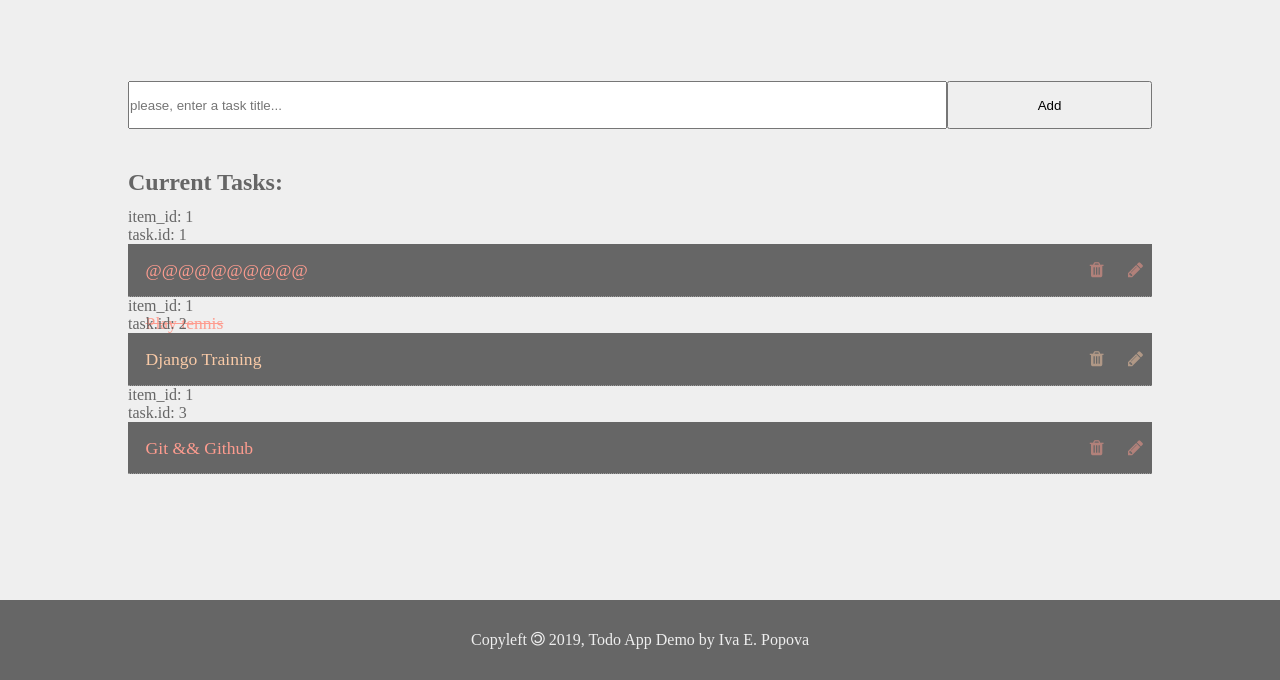
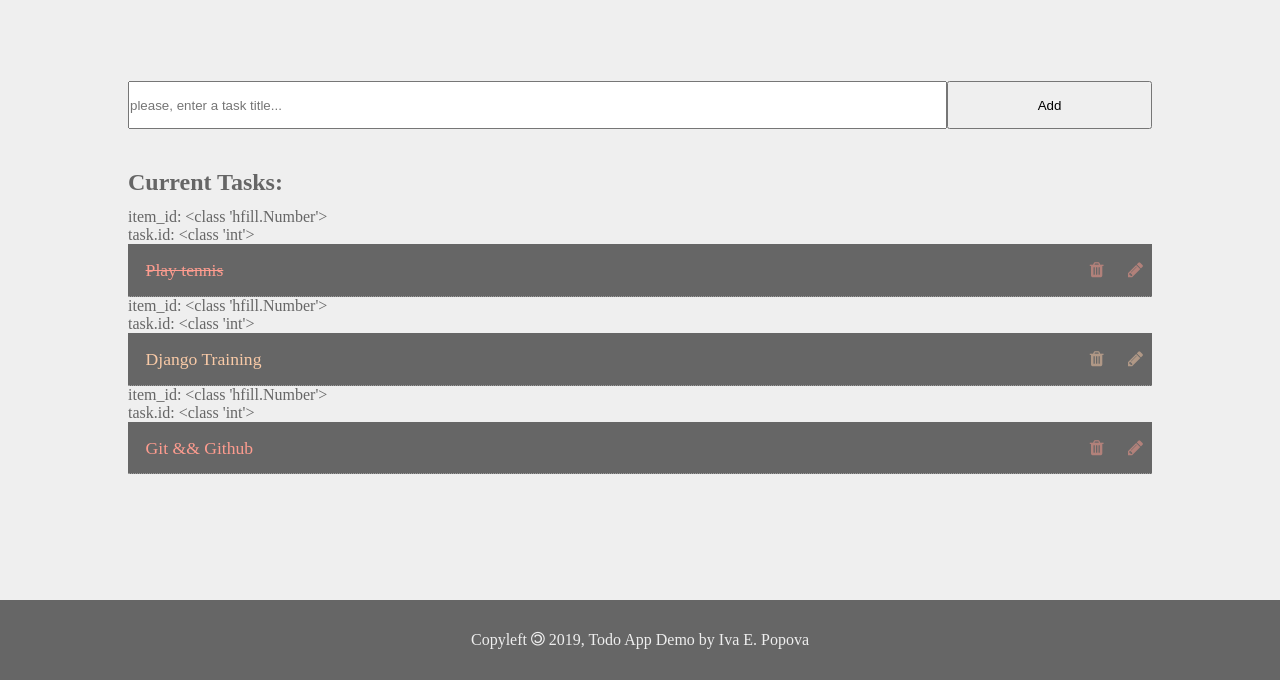
Before and after one commit to ProgressBG-Python-Course/ProgressBG-VC-Django-Labs, a Django app: template labs/todo_project/todo_app/templates/todo_app/index.html in a window 1280 px wide. Shown: the part 120-800 px from the top of the page. Run offline with Django 3.2, Linux system fonts and the light colour scheme; data comes from the database, SQL or seed files in the repository; the template is opened without the code that fills it: values that come from a table or form of the project are taken from there, most other values are stand-ins (such as "Sample title", 1, 10 or a date in 2020).

Commit message:
TODO_DONE: "not going into if". Custom filters demo

```diff
--- a/labs/todo_project/todo_app/templates/todo_app/index.html
+++ b/labs/todo_project/todo_app/templates/todo_app/index.html
@@ -1,6 +1,7 @@
 {% extends "todo_app/base.html" %}
 
 {% load static %}
+{% load custom_filters %}
 
 {% block content_head %}
   <link rel="stylesheet" type="text/css" href="{% static 'todo_app/index.css' %}">
@@ -21,22 +22,30 @@
       <ul>
         {# using https://docs.djangoproject.com/en/2.1/ref/templates/builtins/#for-empty #}
         {% for task in tasks %}
-          <!-- TODO: not going into if -->
-          <p>item_id: {{item_id}}</p>
-          <p>task.id: {{task.id}}</p>
+          <!--
+            TODO: not going into if
+            DONE: int(item_id) in view. Example of custom filter, as well
+          -->
+          <p>item_id: {{item_id | typeof }}</p>
+          <p>task.id: {{task.id | typeof }}</p>
           <li class="clear">
             <span>
               {% if item_id == task.id %}
-                <p>@@@@@@@@@@</p>
+                {# <p>@@@@@@@@@@</p> #}
                 <del>{{task.title}}</del>
               {% else %}
                 {{task.title}}
               {% endif %}
             </span>
             <span>
-              <a href="/todos/delete?id={{task.id}}"><i class="fa fa-trash"></i></a>
-              {# <a href="{% url 'delete' task.id%}"><i class="fa fa-trash"></i></a> #}
-              <a href="/todos/edit?id={{task.id}}"><i class="fa fa-pencil"></i></a>
+              {# hardcoded URL and query string - not good #}
+              {# <a href="/todos/delete?id={{task.id}}"><i class="fa fa-trash"></i></a> #}
+              {# <a href="/todos/edit/{{task.id}}"><i class="fa fa-pencil"></i></a> #}
+
+              {# URL and query string with url tag - good #}
+              <a href="{% url 'delete' %}?id={{task.id}}"><i class="fa fa-trash"></i></a>
+              {# URL with url tag - good #}
+              <a href="{% url 'edit' task.id %}"><i class="fa fa-pencil"></i></a>
             </span>
           </li>
         {% empty %}
--- /dev/null
+++ b/labs/todo_project/todo_app/templatetags/custom_filters.py
@@ -0,0 +1,8 @@
+from django import template
+
+register = template.Library()
+
+# custom filters
+@register.filter
+def typeof(obj):
+    return type(obj)
--- a/labs/todo_project/todo_app/urls.py
+++ b/labs/todo_project/todo_app/urls.py
@@ -1,14 +1,11 @@
 from django.urls import path
-
-
 from . import views
 
+urlpatterns = [
+  # 127.0.0.1:8000/todoss
+  path('', views.index, name="index"),
 
-urlpatterns = [
-	# 127.0.0.1:8000/todoss
-	path('', views.index, name="index"),
-
-	# http://127.0.0.1:8000/todos/list
+  # http://127.0.0.1:8000/todos/list
   # path('list/', views.list),
 
   # http://127.0.0.1:8000/todos/table
--- a/labs/todo_project/todo_app/views.py
+++ b/labs/todo_project/todo_app/views.py
@@ -2,6 +2,7 @@ from django.shortcuts import render, redirect
 # from django.template import loader
 from django.http import HttpResponse
 from todo_app.models import Task
+
 
 # Create your views here.
 def index(request):
@@ -57,7 +58,8 @@ def delete(request, **kwargs):
         'tasks': tasks,
         'app_name': 'Todo App',
         'page_name': 'delete',
-        'item_id': item_id
+        # TODO_DONE
+        'item_id': int(item_id)
     }
 
 
```
Also changed, not shown: labs/todo_project/todo_app/templatetags/__init__.py (added), 1 other file.
